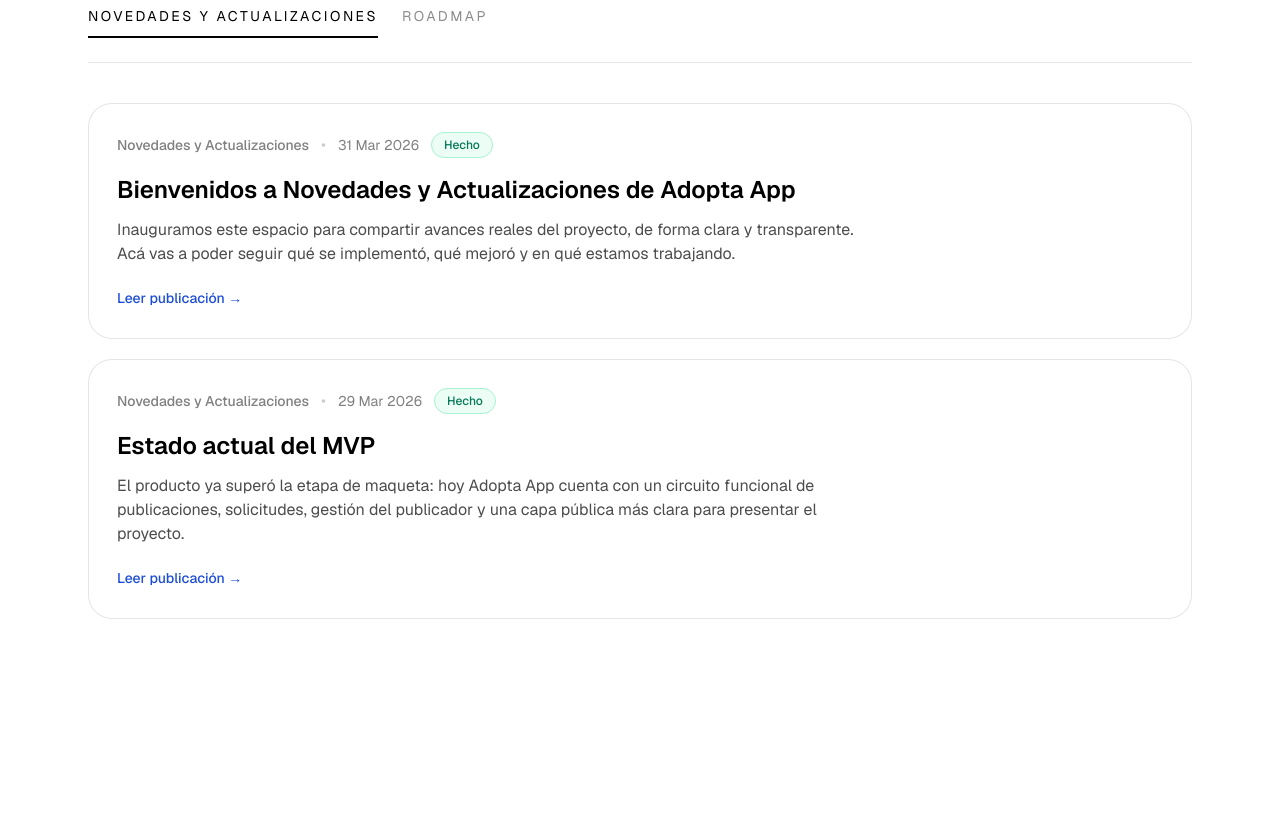
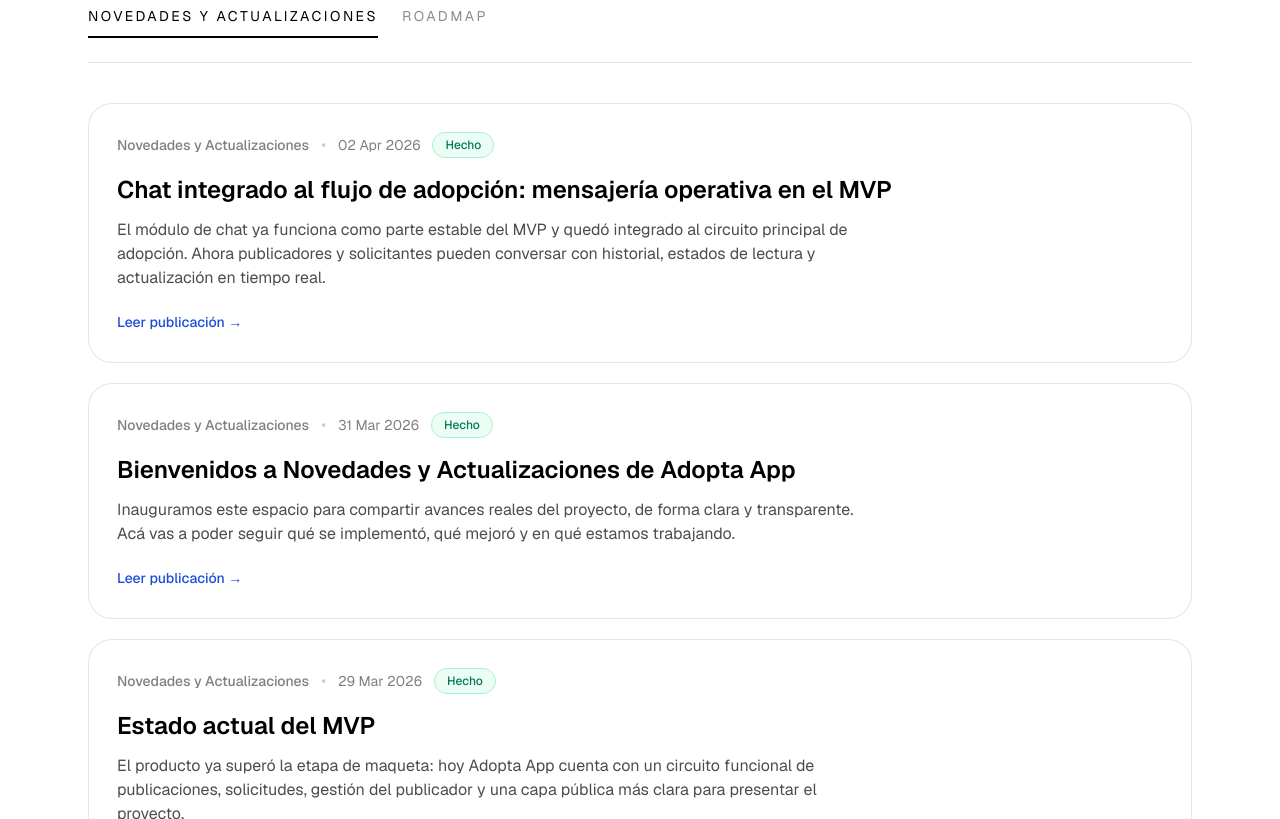
Before and after one commit to SantiagoPlus/adoptar_app, a Next.js app: page /actualizaciones in a window 1280 px wide. Shown: the part 680-1499 px from the top of the page. Before the commit the page ends 1355 px from the top, so only its background shows below. Built offline with nearby package versions, Linux system fonts and the light colour scheme.

Commit message:
Update data.ts

```diff
--- a/app/actualizaciones/data.ts
+++ b/app/actualizaciones/data.ts
@@ -11,6 +11,21 @@ export type UpdatePost = {
 };
 
 export const updates: UpdatePost[] = [
+  {
+    slug: "chat-integrado-al-flujo-de-adopcion-mensajeria-operativa-en-el-mvp",
+    category: "Novedades y Actualizaciones",
+    title: "Chat integrado al flujo de adopción: mensajería operativa en el MVP",
+    summary:
+      "El módulo de chat ya funciona como parte estable del MVP y quedó integrado al circuito principal de adopción. Ahora publicadores y solicitantes pueden conversar con historial, estados de lectura y actualización en tiempo real.",
+    date: "02 Apr 2026",
+    status: "Hecho",
+    content: [
+      "En esta etapa, Adopta App consolidó el módulo de chat como un subsistema operativo dentro del MVP. La mensajería ya no es una prueba técnica aislada: quedó integrada al proceso de adopción y permite conversaciones persistentes entre las partes involucradas, con permisos restringidos por participante y acceso contextual desde solicitudes reales.",
+      "Además de la conversación en sí, el producto suma una bandeja en “/chat” que funciona como inbox base, con acceso rápido desde la navegación privada y un indicador de mensajes no leídos. Esto mejora la continuidad del intercambio y reduce fricción: la comunicación sucede donde corresponde, sin perder el contexto del animal y la solicitud.",
+      "A nivel de experiencia, el chat ya se siente cercano a una mensajería real: envío sin recargas completas, visualización inmediata del mensaje y sincronización en tiempo real entre sesiones, junto con estados de leído/no leído. Para esta fase, el resultado se considera suficientemente sólido para sostener el flujo principal sin bloquear el avance del producto.",
+      "Por último, se incorporó una base mínima de moderación mediante reportes persistidos, limitada a participantes de la conversación. Quedan frentes de mejora para una etapa posterior —como una vista administrativa para revisar reportes y acciones sobre conversaciones—, pero el módulo actual ya cumple su rol dentro de la adopción responsable y acompaña la dirección de Adopta App de construir una plataforma clara, seria y en evolución.",
+    ],
+  },
   {
     slug: "bienvenidos-a-novedades-y-actualizaciones-de-adopta-app",
     category: "Novedades y Actualizaciones",
```
